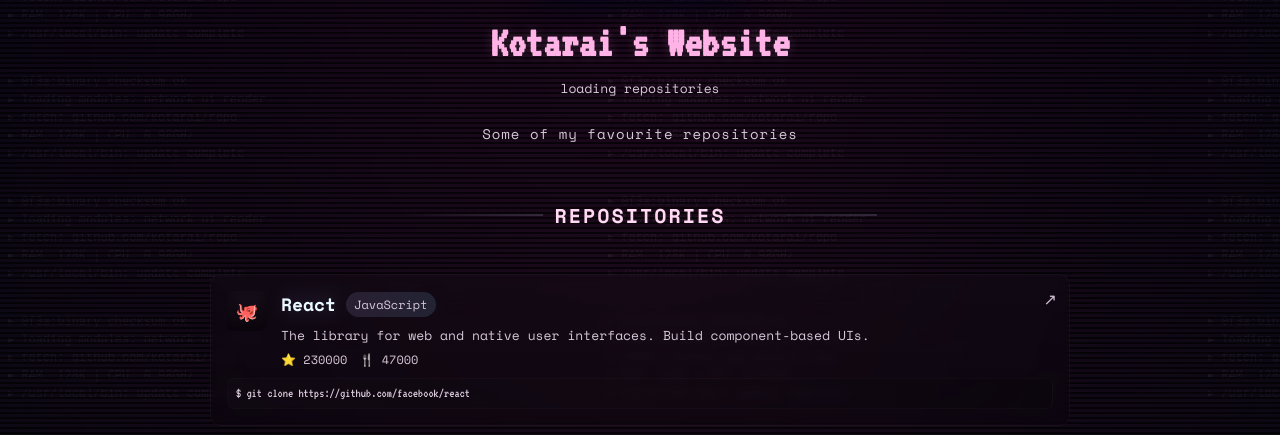
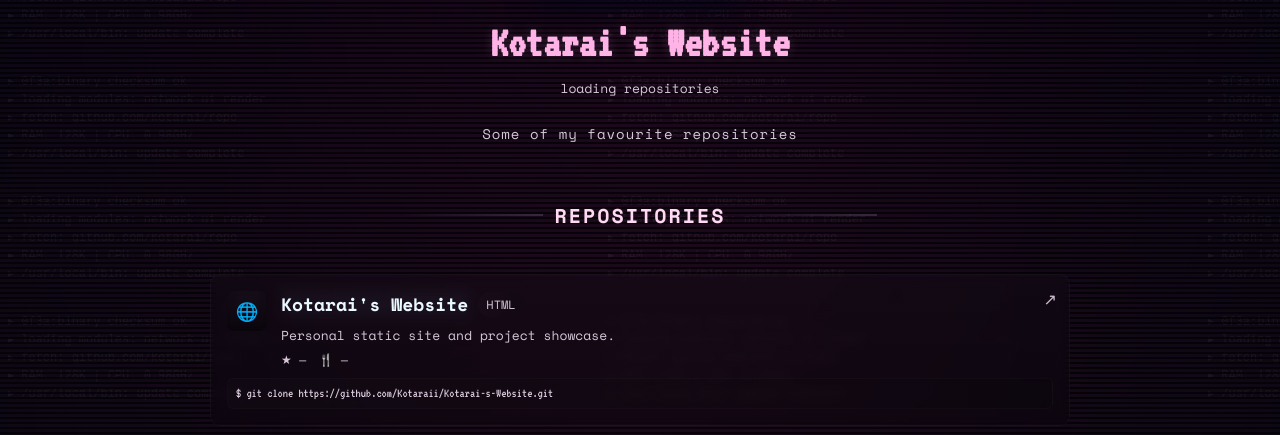
Before and after one commit to Kotaraii/Kotarai-s-Website, a plain HTML site: page index.html in a window 1280 px wide. Shown: the part 291-726 px from the top of the page. Drawn offline with nearby package versions, Linux system fonts and the light colour scheme.

Commit message:
Reupload of Index

```diff
--- a/index.html
+++ b/index.html
@@ -40,6 +40,23 @@
         </div>
 
         <div class="cards">
+          <div class="card">
+            <a class="card-link" href="https://github.com/Kotaraii/Kotarai-s-Website/" target="_blank" rel="noopener noreferrer">
+              <div class="card-left">
+                <div class="icon">🌐</div>
+                <div class="card-body">
+                  <div class="card-head">
+                    <h3>Kotarai's Website</h3>
+                    <span class="lang html">HTML</span>
+                  </div>
+                  <p class="desc">Personal static site and project showcase.</p>
+                  <div class="stats"><span>★ —</span><span>🍴 —</span></div>
+                </div>
+              </div>
+              <div class="card-right">↗</div>
+            </a>
+            <div class="cmd">$ git clone https://github.com/Kotaraii/Kotarai-s-Website.git</div>
+          </div>
           <div class="card">
             <a class="card-link" href="https://github.com/facebook/react" target="_blank" rel="noopener noreferrer">
               <div class="card-left">
@@ -135,7 +152,7 @@
         <footer class="footer">
           <div class="sep"></div>
           <p class="sys">&gt; SYSTEM ONLINE • EST. 2025</p>
-          <p class="note">[BUILT WITH CAFFEINE, NICOTINE, HATE AND AI SLAVE LABOUR]</p>
+          <p class="note">[BUILT WITH CAFFEINE, NICOTINE AND HATE]</p>
         </footer>
       </section>
     </main>
```
